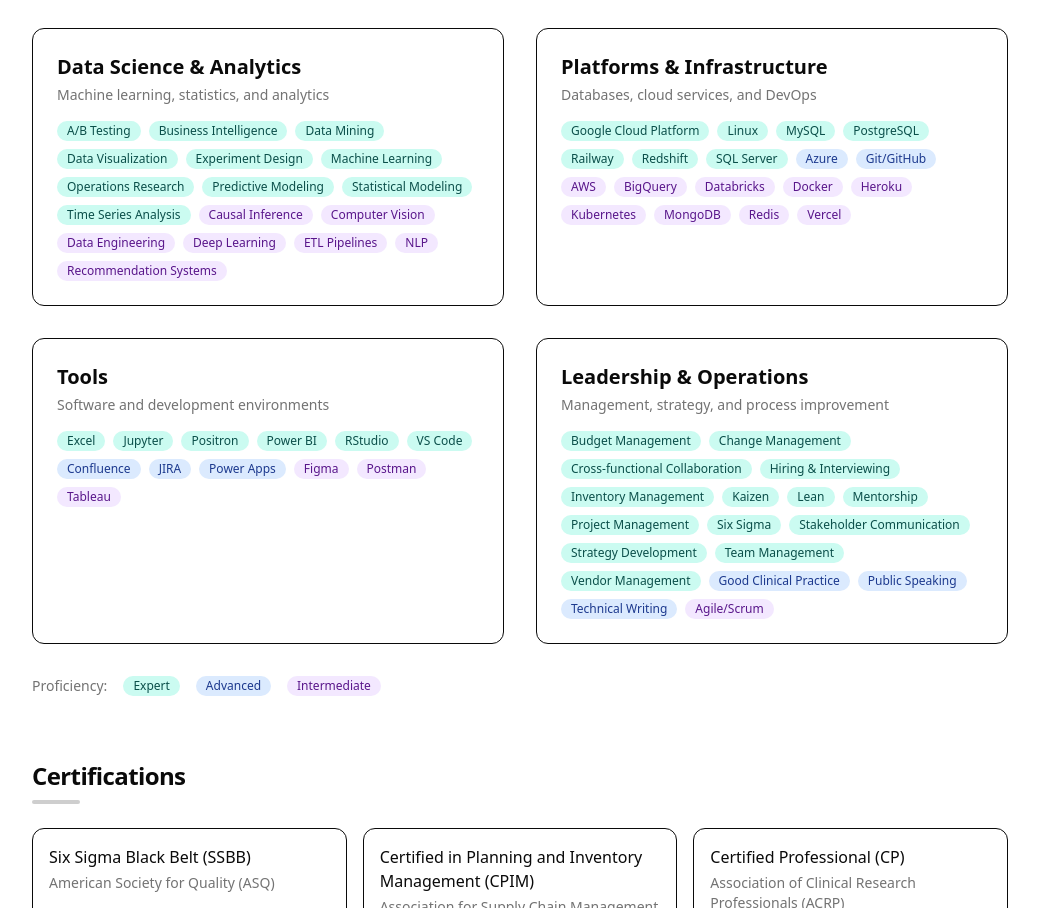
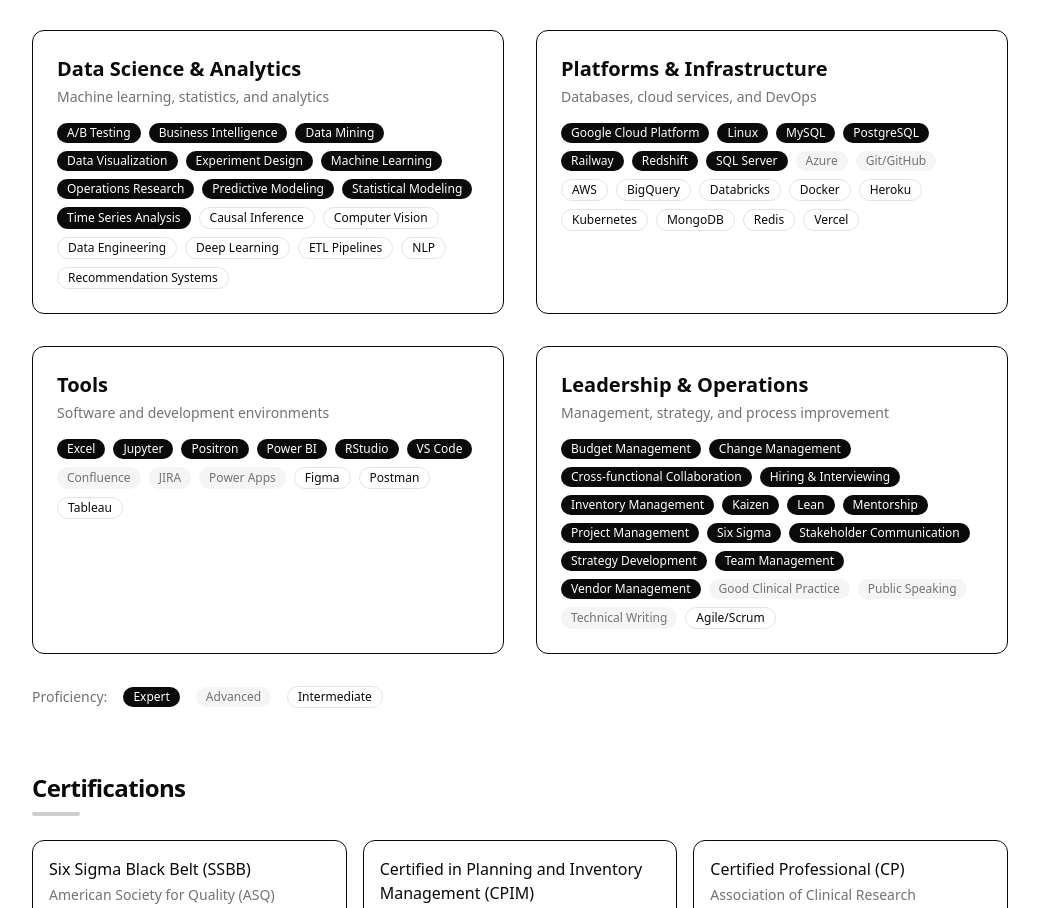
Before and after one commit to haighd/portfolio, a Next.js app: page /skills in a window 1280 px wide. Shown: the part 507-1415 px from the top of the page, without its empty margins (120-1159 px from the left). Built offline with nearby package versions, Linux system fonts and the light colour scheme; no server answers.

Commit message:
refactor: remove domain-specific Badge variants
- Keep Badge component generic (default/secondary/outline/accent)
- Add proficiencyVariant mapping in skills page to decouple domain model from UI

```diff
--- a/src/app/skills/page.tsx
+++ b/src/app/skills/page.tsx
@@ -20,6 +20,13 @@
   expert: 0,
   advanced: 1,
   intermediate: 2,
+};
+
+// Map proficiency levels to generic Badge variants
+const proficiencyVariant: Record<Proficiency, "default" | "secondary" | "outline"> = {
+  expert: "default",
+  advanced: "secondary",
+  intermediate: "outline",
 };
 
 const sortSkills = (skills: Skill[]): Skill[] =>
@@ -218,7 +225,7 @@
               {category.skills.map((skill) => (
                 <Badge
                   key={skill.name}
-                  variant={skill.proficiency}
+                  variant={proficiencyVariant[skill.proficiency]}
                 >
                   {skill.name}
                   <span className="sr-only">
@@ -236,7 +243,7 @@
       <div className="mt-8 flex flex-wrap items-center gap-4 text-sm text-muted-foreground">
         <span>Proficiency:</span>
         {proficiencyLevels.map((level) => (
-          <Badge key={level} variant={level}>
+          <Badge key={level} variant={proficiencyVariant[level]}>
             {level.charAt(0).toUpperCase() + level.slice(1)}
           </Badge>
         ))}
--- a/src/components/ui/badge.tsx
+++ b/src/components/ui/badge.tsx
@@ -11,9 +11,6 @@
         secondary: "bg-muted text-muted-foreground",
         outline: "border border-border text-foreground",
         accent: "bg-accent/10 text-accent",
-        expert: "bg-teal-100 text-teal-900 dark:bg-teal-800 dark:text-teal-100",
-        advanced: "bg-blue-100 text-blue-900 dark:bg-blue-800 dark:text-blue-100",
-        intermediate: "bg-purple-100 text-purple-900 dark:bg-purple-800 dark:text-purple-100",
       },
     },
     defaultVariants: {
```
